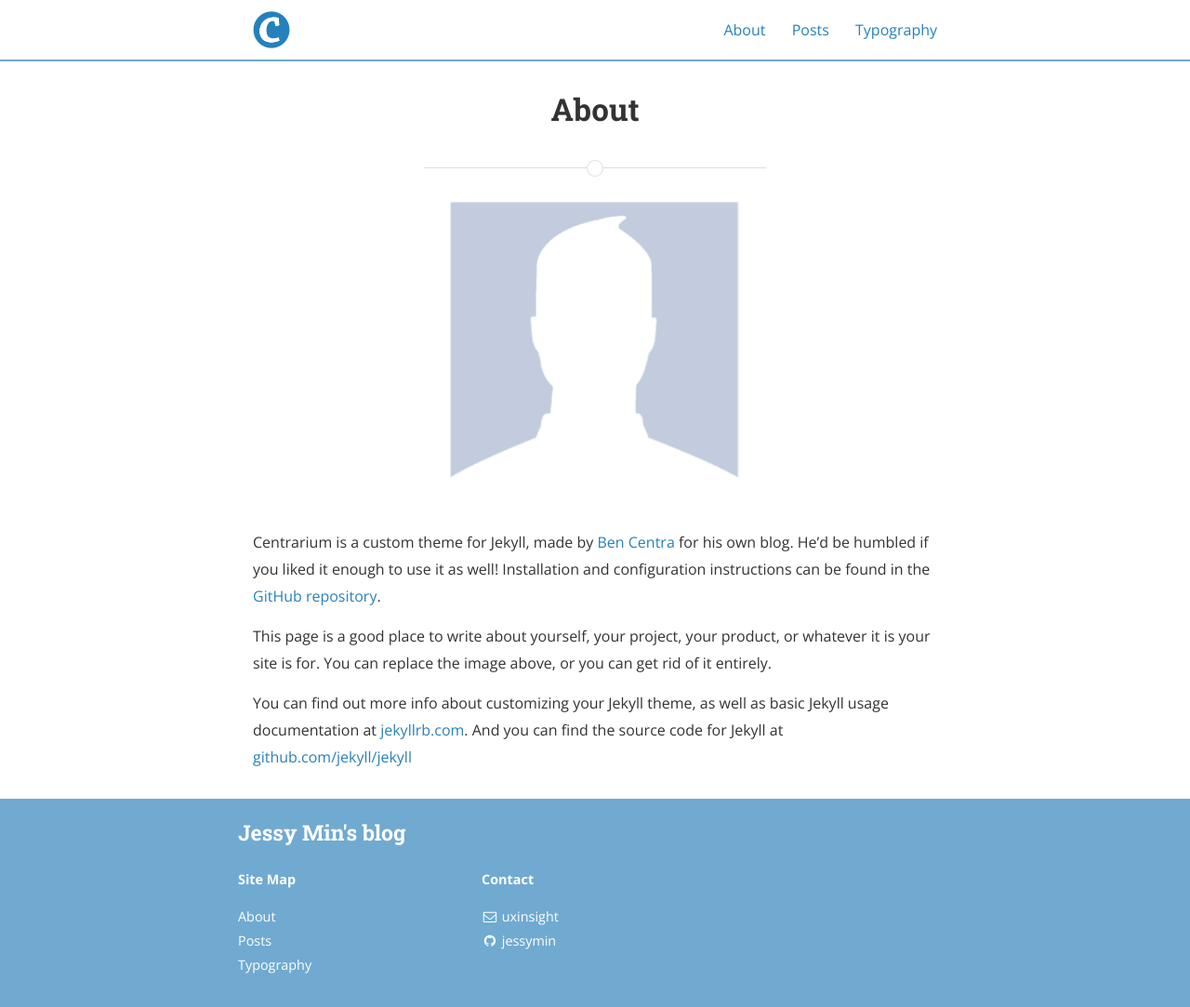
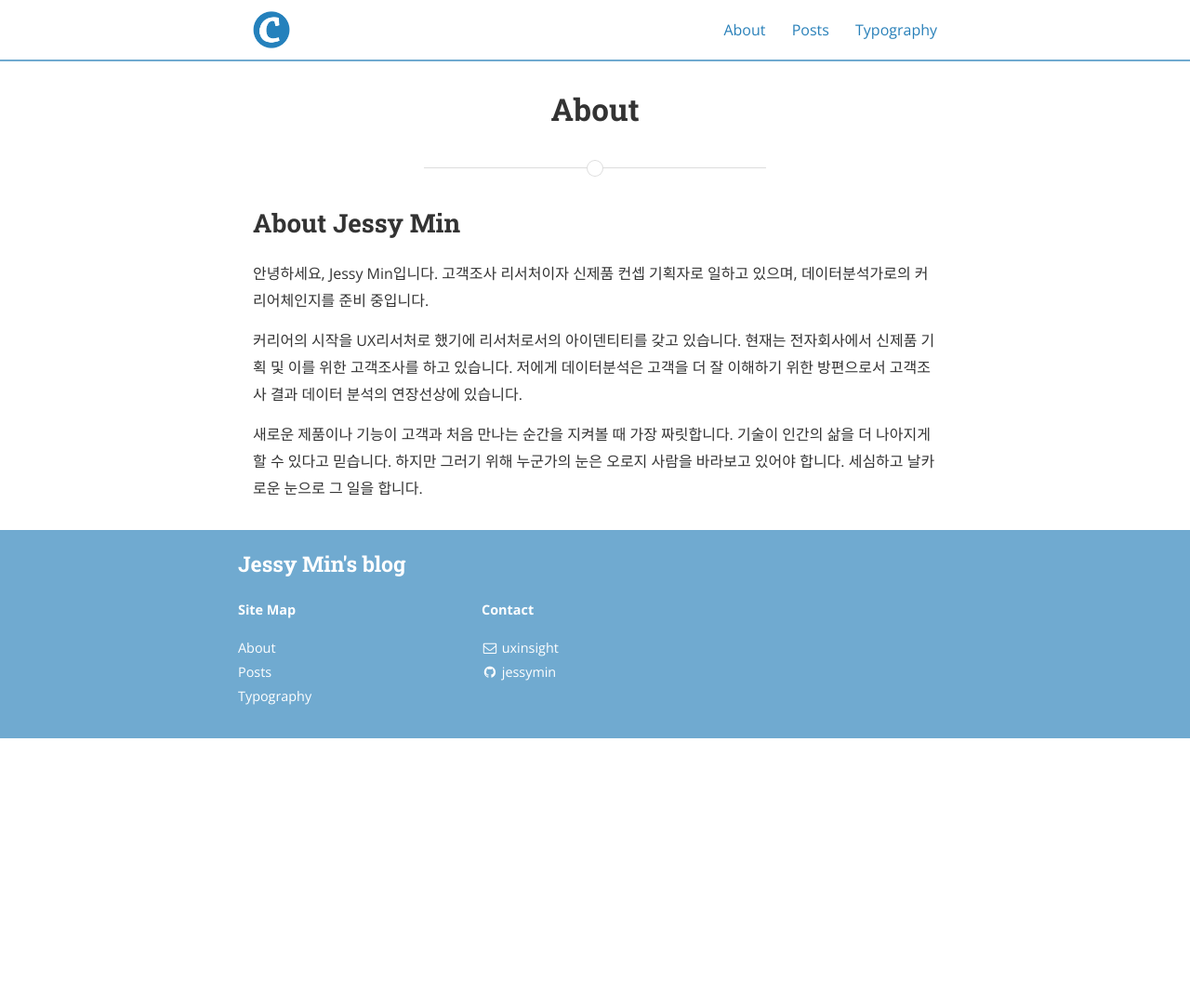
Before and after one commit to JessyMin/jessymin.github.io, a Jekyll site: the page built from about.md, in a window 1280 px wide. Shown: the whole page at 93% size. Built offline with Jekyll 4.4.1, drawn with Linux system fonts in a browser that asks for light colours; nearby versions of some CDN libraries; after the commit the page ends 900 px from its top, so only the background shows below that.

Commit message:
change about

```diff
--- a/about.md
+++ b/about.md
@@ -3,15 +3,14 @@ layout: page
 title: About
 permalink: /about/
 ---
+<!--
+<img src="{{ site.baseurl }}/assets/profile-placeholder.gif" title="Profile Picture" class="profile">
+-->
 
-<img src="{{ site.baseurl }}/assets/profile-placeholder.gif" title="Profile Picture" class="profile">
+<h2>About Jessy Min</h2>
 
-Centrarium is a custom theme for Jekyll, made by [Ben Centra][bencentra] for his own blog. He'd be humbled if you liked it enough to use it as well! Installation and configuration instructions can be found in the [GitHub repository](https://github.com/bencentra/centrarium).
+안녕하세요, Jessy Min입니다. 고객조사 리서처이자 신제품 컨셉 기획자로 일하고 있으며, 데이터분석가로의 커리어체인지를 준비 중입니다.
 
-This page is a good place to write about yourself, your project, your product, or whatever it is your site is for. You can replace the image above, or you can get rid of it entirely.
+커리어의 시작을 UX리서처로 했기에 리서처로서의 아이덴티티를 갖고 있습니다. 현재는 전자회사에서 신제품 기획 및 이를 위한 고객조사를 하고 있습니다. 저에게 데이터분석은 고객을 더 잘 이해하기 위한 방편으로서 고객조사 결과 데이터 분석의 연장선상에 있습니다.
 
-You can find out more info about customizing your Jekyll theme, as well as basic Jekyll usage documentation at [jekyllrb.com](http://jekyllrb.com/). And you can find the source code for Jekyll at [github.com/jekyll/jekyll](https://github.com/jekyll/jekyll)
-
-[centrarium]: https://github.com/bencentra/centrarium
-[bencentra]: http://bencentra.com
-[jekyll]: https://github.com/jekyll/jekyll
+새로운 제품이나 기능이 고객과 처음 만나는 순간을 지켜볼 때 가장 짜릿합니다. 기술이 인간의 삶을 더 나아지게 할 수 있다고 믿습니다. 하지만 그러기 위해 누군가의 눈은 오로지 사람을 바라보고 있어야 합니다. 세심하고 날카로운 눈으로 그 일을 합니다.
```
